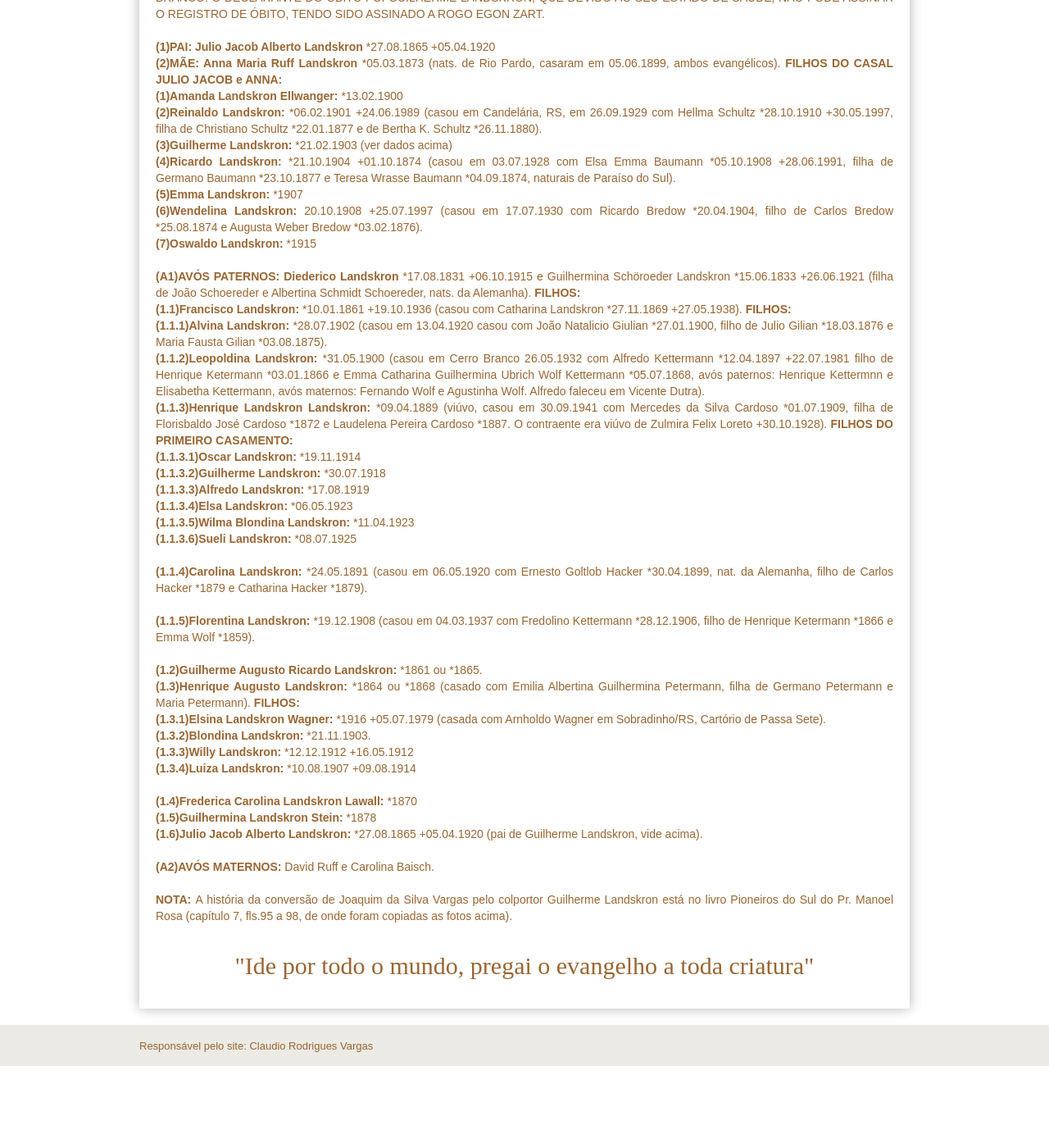
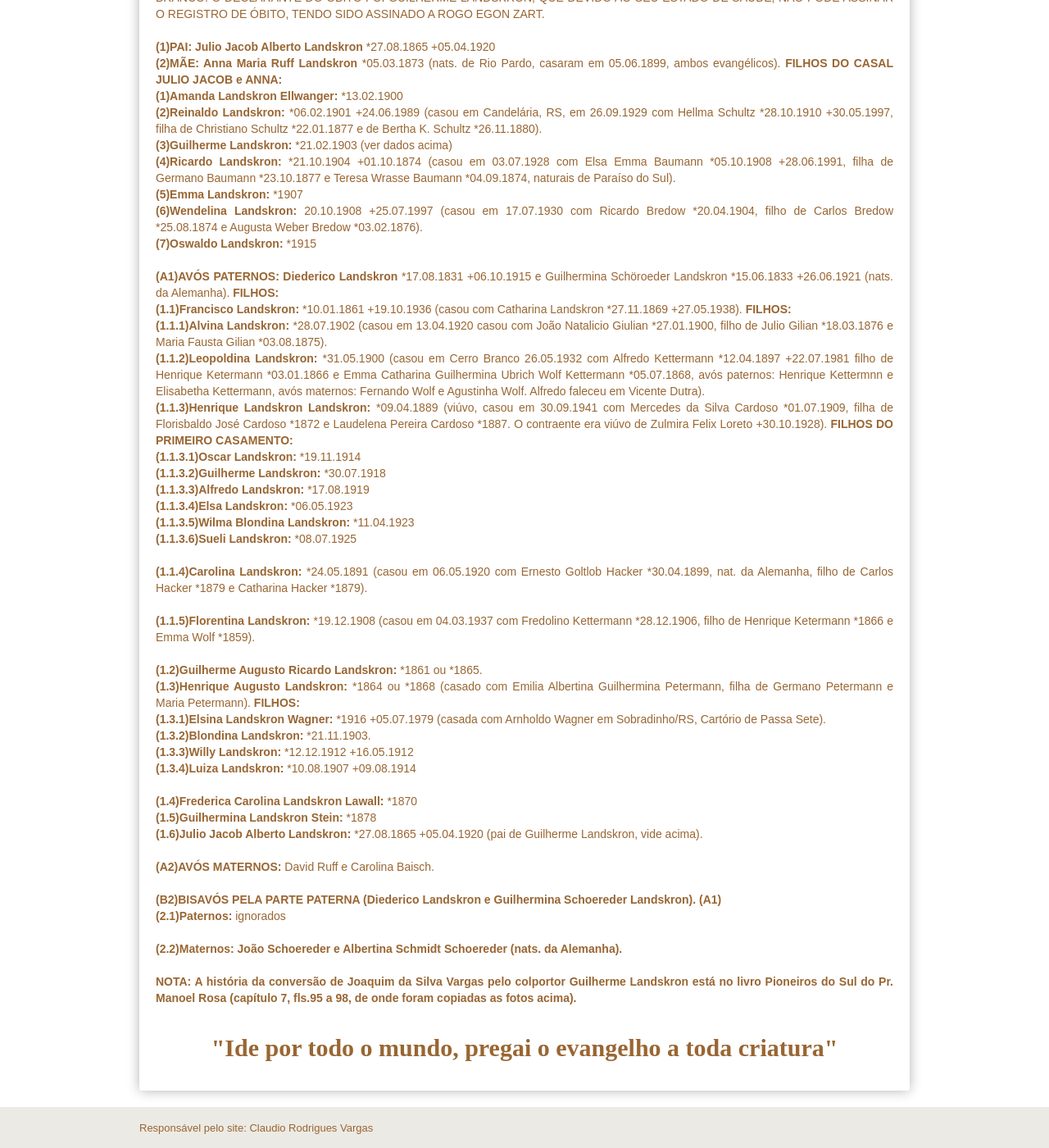
Before and after one commit to claudiovargas1955/claudiovargas1955.github.io, a Jekyll site: the page built from _pages/arvore-genealogica-de-guilherme landskron.html, in a window 1280 px wide and 1400 px high, scrolled down 1225 px. Shown: the whole window at 82% size. Built offline with Jekyll 4.4.1, drawn with Linux system fonts in a browser that asks for light colours; some web fonts are replaced; before the commit the page ends 2525 px from its top, so only the background shows below that.

Commit message:
Update arvore-genealogica-de-guilherme landskron.html

```diff
--- a/_pages/arvore-genealogica-de-guilherme landskron.html
+++ b/_pages/arvore-genealogica-de-guilherme landskron.html
@@ -115,7 +115,7 @@ Germano Baumann *23.10.1877 e Teresa Wrasse Baumann *04.09.1874, naturais de Par
 <b>(7)Oswaldo Landskron: </b>*1915 <br><br>
 
 <b>(A1)AVÓS PATERNOS: Diederico Landskron </b>*17.08.1831 +06.10.1915 e Guilhermina Schöroeder Landskron *15.06.1833 +26.06.1921
-(filha de João Schoereder e Albertina Schmidt Schoereder, nats. da Alemanha). <b>FILHOS: </b><br>
+(nats. da Alemanha). <b>FILHOS: </b><br>
 <b>(1.1)Francisco Landskron: </b>*10.01.1861 +19.10.1936 (casou com Catharina Landskron *27.11.1869 +27.05.1938). <b>FILHOS:</b><br>
 <b>(1.1.1)Alvina Landskron: </b>*28.07.1902 (casou em 13.04.1920 casou com João Natalicio Giulian *27.01.1900, filho de Julio Gilian
 *18.03.1876 e Maria Fausta Gilian *03.08.1875).<br>
@@ -154,6 +154,10 @@ e Maria Petermann). <b>FILHOS:</b><br>
 
 <b>(A2)AVÓS MATERNOS:</b> David Ruff e Carolina Baisch.<br><br>
 
+<b>(B2)BISAVÓS PELA PARTE PATERNA (Diederico Landskron e Guilhermina Schoereder Landskron). (A1)</b><br>
+<b>(2.1)Paternos:</b> ignorados <br><br>
+<b>(2.2)Maternos: João Schoereder e Albertina Schmidt Schoereder (nats. da Alemanha). <br><br>
+
 <b>NOTA: </b>A história da conversão de Joaquim da Silva Vargas pelo colportor Guilherme Landskron está no livro Pioneiros do Sul do
 Pr. Manoel Rosa (capítulo 7, fls.95 a 98, de onde foram copiadas as fotos acima).<br><br>
 
```
